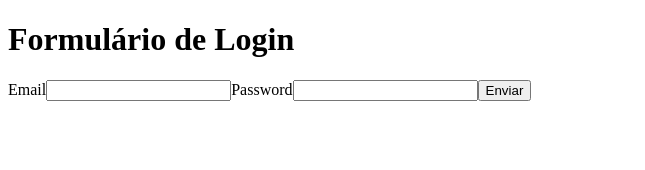
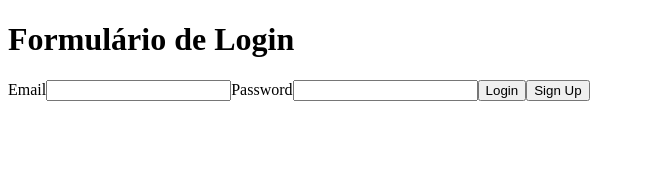
Before and after one commit to Rafiere/project_projeto-base-react, a React (Create React App) app: page /componentized-login in a window 1280 px wide. Shown: the top 170 px of the page, without its empty margins (0-645 px from the left). Built offline with nearby package versions, Linux system fonts and the light colour scheme.

Commit message:
feat: adding custom login button component.

```diff
--- a/src/app/pages/componentized-login/ComponentizedLogin.tsx
+++ b/src/app/pages/componentized-login/ComponentizedLogin.tsx
@@ -1,4 +1,5 @@
 import React, { useCallback, useRef, useState } from "react";
+import LoginButton from "./components/LoginButton";
 import LoginInput from "./components/LoginInput";
 
 const ComponentizedLogin = () => {
@@ -11,6 +12,10 @@ const ComponentizedLogin = () => {
   const handleLogin = useCallback(() => {
     console.log("Email: " + email + " - Password: " + password);
   }, [email, password]);
+
+  const handleSignUp = useCallback(() => {
+    console.log("Cadastrando...");
+  }, []);
 
   return (
     <div>
@@ -29,9 +34,16 @@ const ComponentizedLogin = () => {
           ref={passwordInputRef}
           onPressEnter={() => sendFormButtonRef.current?.click()}
         />
-        <button type="button" onClick={handleLogin} ref={sendFormButtonRef}>
-          Enviar
-        </button>
+        <LoginButton
+          type="button"
+          onClick={handleLogin}
+          ref={sendFormButtonRef}
+        >
+          Login
+        </LoginButton>
+        <LoginButton type="button" onClick={handleSignUp}>
+          Sign Up
+        </LoginButton>
       </form>
     </div>
   );
--- /dev/null
+++ b/src/app/pages/componentized-login/components/LoginButton.tsx
@@ -0,0 +1,19 @@
+import React, { forwardRef } from "react";
+
+interface LoginButtonProps {
+  type: "button" | "submit" | "reset" | undefined;
+  onClick: () => void;
+  children: React.ReactNode;
+}
+
+const LoginButton = forwardRef<HTMLButtonElement, LoginButtonProps>(
+  (props, ref) => {
+    return (
+      <button ref={ref} type={props.type} onClick={props.onClick}>
+        {props.children}
+      </button>
+    );
+  }
+);
+
+export default LoginButton;
```
